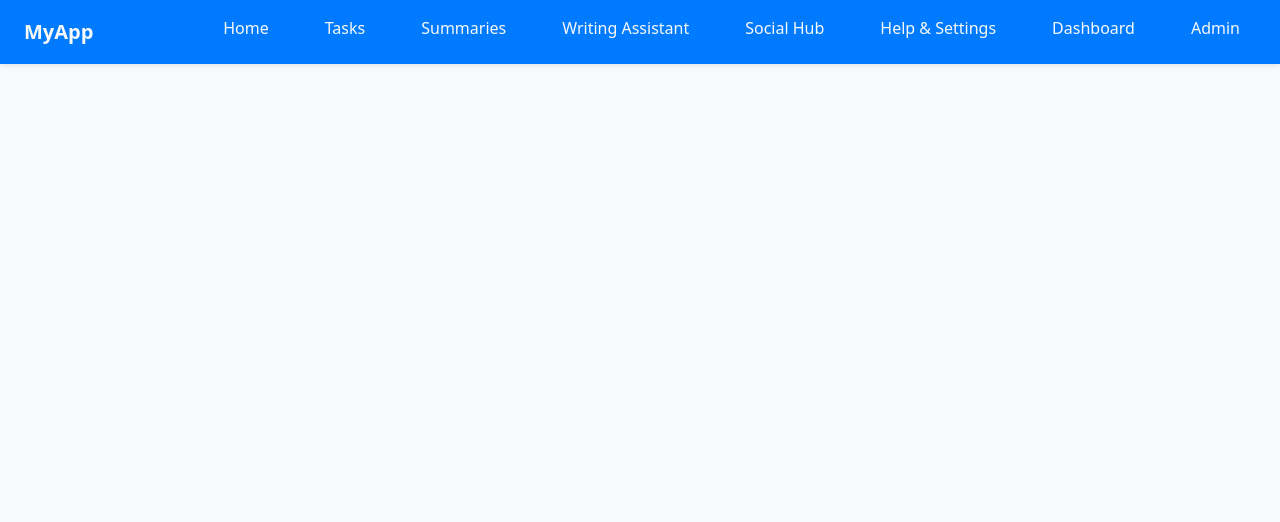
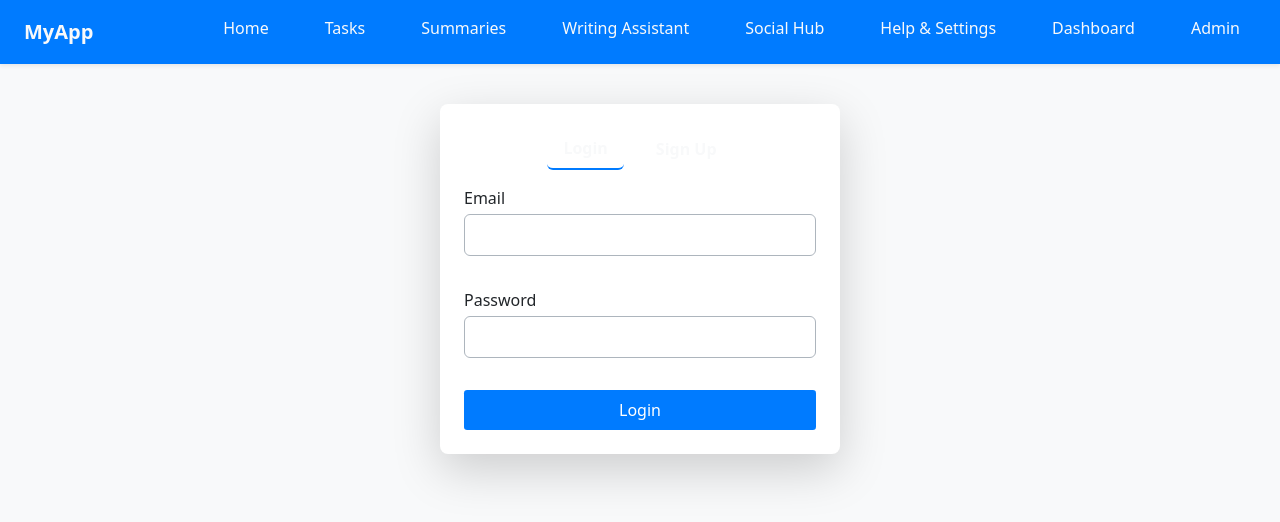
Before and after one commit to BalangaX/test, a React (Vite) app: page /auth in a window 1280 px wide. Shown: the top 522 px of the page. Built offline with nearby package versions, Linux system fonts and the light colour scheme; no server answers.

Commit message:
Add Firebase auth and protected routes

```diff
--- a/package.json
+++ b/package.json
@@ -10,6 +10,7 @@
     "preview": "vite preview"
   },
   "dependencies": {
+    "firebase": "^9.23.0",
     "react": "^19.0.0",
     "react-dom": "^19.0.0",
     "react-icons": "^5.5.0",
--- a/src/App.jsx
+++ b/src/App.jsx
@@ -1,9 +1,11 @@
-import { Routes, Route } from "react-router-dom";
+import { Routes, Route, Navigate } from "react-router-dom";
 // NavBar is now part of MainLayout, so it's not directly imported here unless needed for other purposes.
 // For this change, we assume NavBar is only in MainLayout.
 // import NavBar from "./components/common/NavBar";
 import MainLayout from "./view/layouts/MainLayout";
 import Home from "./view/pages/Home";
+import AuthPage from "./view/pages/Auth";
+import RequireAuth from "./view/components/Common/RequireAuth";
 import Tasks from "./view/pages/Tasks";
 import Summaries from "./view/pages/Summaries";
 import WritingAssistant from "./view/pages/WritingAssistant";
@@ -16,14 +18,16 @@ export default function App() {
   return (
     <MainLayout> {/* Wrap Routes with MainLayout */}
       <Routes>
-        <Route path="/" element={<Home />} />
-        <Route path="/tasks" element={<Tasks />} />
-        <Route path="/summaries" element={<Summaries />} />
-        <Route path="/writing-assistant" element={<WritingAssistant />} />
-        <Route path="/social-hub" element={<SocialHub />} />
-        <Route path="/help-settings" element={<HelpSettings />} />
-        <Route path="/dashboard" element={<Dashboard />} />
-        <Route path="/admin" element={<Admin />} />
+        <Route path="/auth" element={<AuthPage />} />
+        <Route path="/" element={<Navigate to="/home" replace />} />
+        <Route path="/home" element={<RequireAuth><Home /></RequireAuth>} />
+        <Route path="/tasks" element={<RequireAuth><Tasks /></RequireAuth>} />
+        <Route path="/summaries" element={<RequireAuth><Summaries /></RequireAuth>} />
+        <Route path="/writing-assistant" element={<RequireAuth><WritingAssistant /></RequireAuth>} />
+        <Route path="/social-hub" element={<RequireAuth><SocialHub /></RequireAuth>} />
+        <Route path="/help-settings" element={<RequireAuth><HelpSettings /></RequireAuth>} />
+        <Route path="/dashboard" element={<RequireAuth><Dashboard /></RequireAuth>} />
+        <Route path="/admin" element={<RequireAuth><Admin /></RequireAuth>} />
       </Routes>
     </MainLayout> // Closing MainLayout tag
   );
--- a/src/components/NavBar/index.jsx
+++ b/src/components/NavBar/index.jsx
@@ -4,11 +4,11 @@ import styles from "./style.module.css"; // Updated import
 export default function NavBar() {
   return (
     <nav className={styles.navBar}>
-      <NavLink to="/" className={styles.navTitle}>
+      <NavLink to="/home" className={styles.navTitle}>
         MyApp
       </NavLink>
       <ul className={styles.navLinks}>
-        <li><NavLink to="/" className={({ isActive }) => isActive ? styles.active : ""} end>Home</NavLink></li>
+        <li><NavLink to="/home" className={({ isActive }) => isActive ? styles.active : ""} end>Home</NavLink></li>
         <li><NavLink to="/tasks" className={({ isActive }) => isActive ? styles.active : ""}>Tasks</NavLink></li>
         <li><NavLink to="/summaries" className={({ isActive }) => isActive ? styles.active : ""}>Summaries</NavLink></li>
         <li><NavLink to="/writing-assistant" className={({ isActive }) => isActive ? styles.active : ""}>Writing Assistant</NavLink></li>
--- /dev/null
+++ b/src/firebase/AuthContext.jsx
@@ -0,0 +1,30 @@
+import { createContext, useContext, useEffect, useState } from 'react';
+import { onAuthStateChanged } from 'firebase/auth';
+import { auth } from './config';
+
+const AuthContext = createContext({ user: null });
+
+export const AuthProvider = ({ children }) => {
+  const [user, setUser] = useState(null);
+  const [loading, setLoading] = useState(true);
+
+  useEffect(() => {
+    const unsubscribe = onAuthStateChanged(auth, (currentUser) => {
+      setUser(currentUser);
+      setLoading(false);
+    });
+    return unsubscribe;
+  }, []);
+
+  if (loading) {
+    return <div>Loading...</div>;
+  }
+
+  return (
+    <AuthContext.Provider value={{ user }}>
+      {children}
+    </AuthContext.Provider>
+  );
+};
+
+export const useAuth = () => useContext(AuthContext);
--- /dev/null
+++ b/src/firebase/config.js
@@ -0,0 +1,16 @@
+import { initializeApp } from 'firebase/app';
+import { getAuth } from 'firebase/auth';
+import { getFirestore } from 'firebase/firestore';
+
+const firebaseConfig = {
+  apiKey: import.meta.env.VITE_FIREBASE_API_KEY,
+  authDomain: import.meta.env.VITE_FIREBASE_AUTH_DOMAIN,
+  projectId: import.meta.env.VITE_FIREBASE_PROJECT_ID,
+  storageBucket: import.meta.env.VITE_FIREBASE_STORAGE_BUCKET,
+  messagingSenderId: import.meta.env.VITE_FIREBASE_MESSAGING_SENDER_ID,
+  appId: import.meta.env.VITE_FIREBASE_APP_ID
+};
+
+export const app = initializeApp(firebaseConfig);
+export const auth = getAuth(app);
+export const db = getFirestore(app);
--- a/src/main.jsx
+++ b/src/main.jsx
@@ -3,11 +3,14 @@ import ReactDOM from "react-dom/client";
 import { BrowserRouter } from "react-router-dom";
 import App from "./App.jsx";
 import "./index.css";
+import { AuthProvider } from "./firebase/AuthContext";
 
 ReactDOM.createRoot(document.getElementById("root")).render(
   <React.StrictMode>
     <BrowserRouter>
-      <App />
+      <AuthProvider>
+        <App />
+      </AuthProvider>
     </BrowserRouter>
   </React.StrictMode>
 );
--- /dev/null
+++ b/src/view/components/Common/RequireAuth.jsx
@@ -0,0 +1,13 @@
+import { Navigate, useLocation } from 'react-router-dom';
+import { useAuth } from '../../../firebase/AuthContext';
+
+export default function RequireAuth({ children }) {
+  const { user } = useAuth();
+  const location = useLocation();
+
+  if (!user) {
+    return <Navigate to="/auth" state={{ from: location }} replace />;
+  }
+
+  return children;
+}
--- /dev/null
+++ b/src/view/pages/Auth/index.jsx
@@ -0,0 +1,89 @@
+import { useState } from 'react';
+import { useNavigate } from 'react-router-dom';
+import { createUserWithEmailAndPassword, signInWithEmailAndPassword, updateProfile } from 'firebase/auth';
+import { doc, setDoc } from 'firebase/firestore';
+import { auth, db } from '../../../firebase/config';
+import styles from './style.module.css';
+
+export default function AuthPage() {
+  const [mode, setMode] = useState('login');
+  const [email, setEmail] = useState('');
+  const [password, setPassword] = useState('');
+  const [username, setUsername] = useState('');
+  const [error, setError] = useState('');
+  const navigate = useNavigate();
+
+  const handleSubmit = async (e) => {
+    e.preventDefault();
+    setError('');
+    try {
+      if (mode === 'signup') {
+        const userCredential = await createUserWithEmailAndPassword(auth, email, password);
+        await updateProfile(userCredential.user, { displayName: username });
+        await setDoc(doc(db, 'users', userCredential.user.uid), { username });
+      } else {
+        await signInWithEmailAndPassword(auth, email, password);
+      }
+      navigate('/home');
+    } catch (err) {
+      setError(err.message);
+    }
+  };
+
+  return (
+    <div className={styles.authContainer}>
+      <div className={styles.toggleButtons}>
+        <button
+          className={mode === 'login' ? styles.active : ''}
+          onClick={() => setMode('login')}
+        >
+          Login
+        </button>
+        <button
+          className={mode === 'signup' ? styles.active : ''}
+          onClick={() => setMode('signup')}
+        >
+          Sign Up
+        </button>
+      </div>
+      <form onSubmit={handleSubmit} className={styles.authForm}>
+        {mode === 'signup' && (
+          <div className={styles.formGroup}>
+            <label htmlFor="username">Username</label>
+            <input
+              id="username"
+              type="text"
+              value={username}
+              onChange={(e) => setUsername(e.target.value)}
+              required
+            />
+          </div>
+        )}
+        <div className={styles.formGroup}>
+          <label htmlFor="email">Email</label>
+          <input
+            id="email"
+            type="email"
+            value={email}
+            onChange={(e) => setEmail(e.target.value)}
+            required
+          />
+        </div>
+        <div className={styles.formGroup}>
+          <label htmlFor="password">Password</label>
+          <input
+            id="password"
+            type="password"
+            value={password}
+            onChange={(e) => setPassword(e.target.value)}
+            required
+          />
+        </div>
+        {error && <p className={styles.error}>{error}</p>}
+        <button type="submit" className={styles.submitButton}>
+          {mode === 'login' ? 'Login' : 'Sign Up'}
+        </button>
+      </form>
+    </div>
+  );
+}
--- /dev/null
+++ b/src/view/pages/Auth/style.module.css
@@ -0,0 +1,61 @@
+.authContainer {
+  max-width: 400px;
+  margin: 0 auto;
+  padding: var(--spacing-unit-lg);
+  background-color: var(--background-color-cards);
+  border-radius: var(--border-radius-lg);
+  box-shadow: var(--box-shadow-lg);
+  display: flex;
+  flex-direction: column;
+  gap: var(--spacing-unit-md);
+}
+
+.toggleButtons {
+  display: flex;
+  justify-content: center;
+  gap: var(--spacing-unit-md);
+}
+
+.toggleButtons button {
+  padding: var(--spacing-unit-sm) var(--spacing-unit-md);
+  background-color: transparent;
+  border: none;
+  cursor: pointer;
+  font-weight: bold;
+}
+
+.toggleButtons .active {
+  border-bottom: 2px solid var(--primary-color);
+}
+
+.authForm {
+  display: flex;
+  flex-direction: column;
+  gap: var(--spacing-unit-md);
+}
+
+.formGroup {
+  display: flex;
+  flex-direction: column;
+  gap: var(--spacing-unit-xs);
+}
+
+.formGroup input {
+  padding: var(--spacing-unit-sm);
+  border: 1px solid var(--border-color-default);
+  border-radius: var(--border-radius-sm);
+}
+
+.submitButton {
+  padding: var(--spacing-unit-sm);
+  background-color: var(--primary-color);
+  color: #fff;
+  border: none;
+  border-radius: var(--border-radius-sm);
+  cursor: pointer;
+}
+
+.error {
+  color: red;
+  text-align: center;
+}
--- a/src/view/pages/HelpSettings/index.jsx
+++ b/src/view/pages/HelpSettings/index.jsx
@@ -5,7 +5,7 @@ import { FaChevronDown, FaChevronUp } from 'react-icons/fa'; // For accordion ic
 
 export default function HelpSettingsPage() {
   // FAQ State
-  const [faqs, setFaqs] = useState(faqData);
+  const [faqs] = useState(faqData);
   const [openFaqId, setOpenFaqId] = useState(null); // ID of the currently open FAQ item
 
   // Profile Form State
--- a/src/view/pages/SocialHub/index.jsx
+++ b/src/view/pages/SocialHub/index.jsx
@@ -1,4 +1,4 @@
-import React, { useState, useEffect } from 'react';
+import React, { useState } from 'react';
 import { FaUserCircle, FaHeart, FaRegHeart, FaCommentDots } from 'react-icons/fa';
 import initialSocialPosts from '../../../data/socialPosts';
 import NewPostForm from '../../components/SocialHub/NewPostForm';
--- a/src/view/pages/WritingAssistant/index.jsx
+++ b/src/view/pages/WritingAssistant/index.jsx
@@ -3,7 +3,7 @@ import { writingTemplates } from "../../../data/writingTemplates";
 import styles from './style.module.css';
 
 export default function WritingAssistantPage() {
-  const [templates, setTemplates] = useState(writingTemplates);
+  const [templates] = useState(writingTemplates);
   const [selectedTemplateId, setSelectedTemplateId] = useState('');
   const [userInputText, setUserInputText] = useState('');
   const [feedbackMessages, setFeedbackMessages] = useState([]); // To store feedback
```
Also changed, not shown: 1 other file (tests, documents, lock files or other folders).
